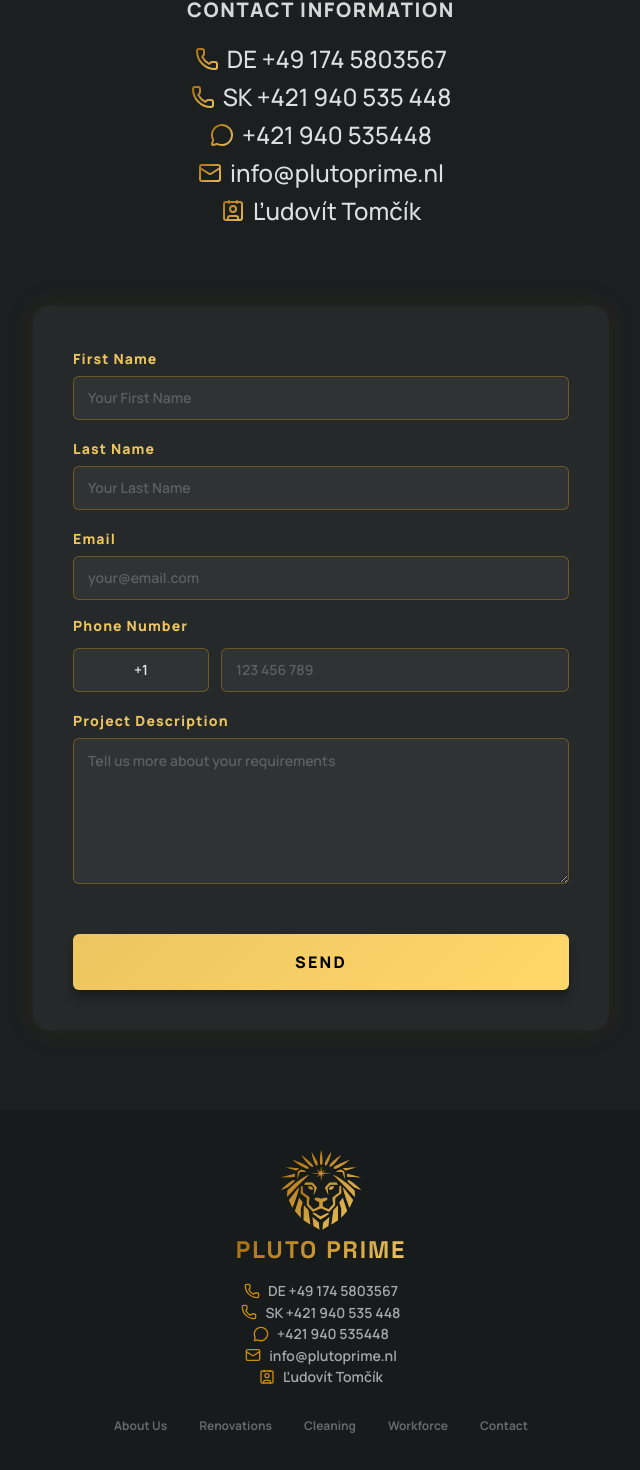
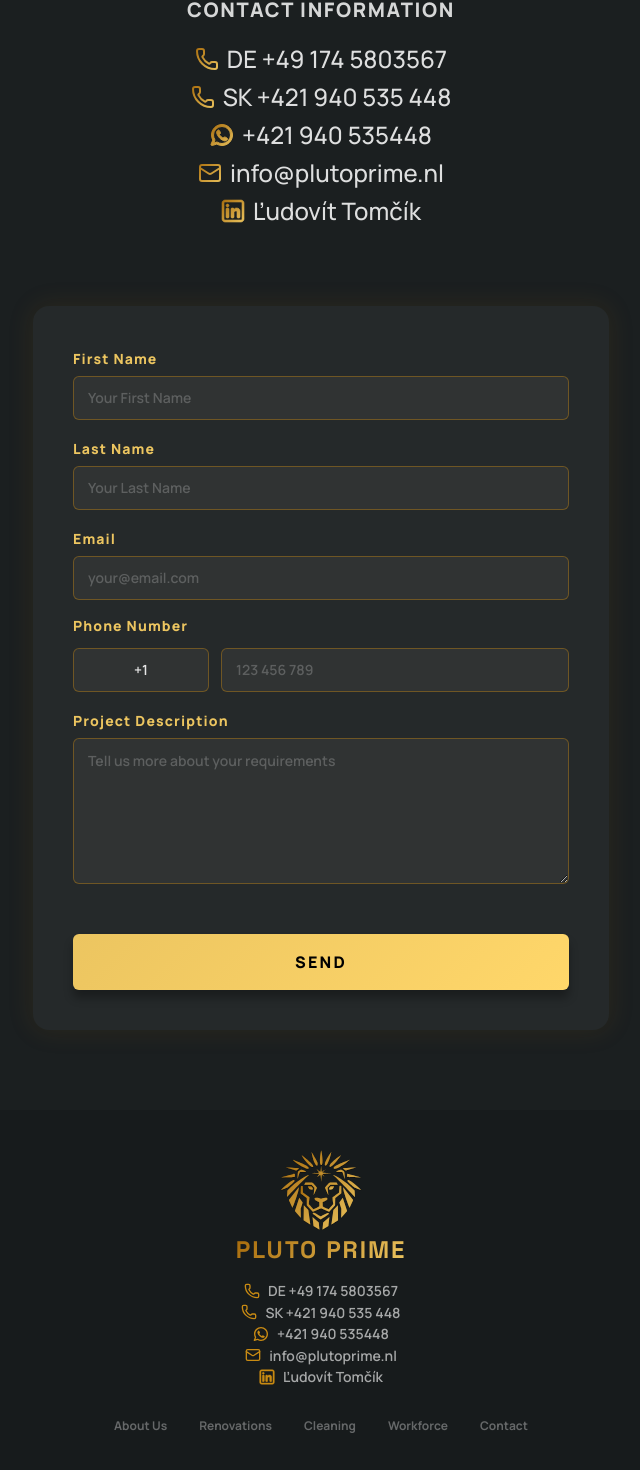
Before and after one commit to spreyo/pluto-prime, a Next.js app: page /contact in a window 1280 px wide. Shown: the part 577-2047 px from the top of the page, without its empty margins (319-959 px from the left). Built offline with nearby package versions, Linux system fonts and the light colour scheme; no server answers.

Commit message:
add gold color to icons

```diff
--- a/app/components/site-footer.tsx
+++ b/app/components/site-footer.tsx
@@ -2,7 +2,7 @@
 
 import Link from "next/link";
 import { usePathname } from "next/navigation";
-import { Contact, Mail, MessageCircle, Phone } from "lucide-react";
+import { Mail, Phone } from "lucide-react";
 import LionMark from "./lion-mark";
 import { space_grotesk } from "@/fonts";
 import { getLocaleFromPathname, localizeHref } from "@/i18n";
@@ -48,7 +48,15 @@
             href="https://wa.me/421940535448"
             className="flex items-center justify-center gap-2 transition hover:text-[#f0c86d]"
           >
-            <MessageCircle className="h-4 w-4 text-[#c98b13]" />
+            <svg className="h-4 w-4 shrink-0 text-[#c98b13]" xmlns="http://www.w3.org/2000/svg" fill="none" viewBox="0 0 24 24">
+                              <path
+                                id="SVGRepo_iconCarrier"
+                                fill="currentColor"
+                                fillRule="evenodd"
+                                d="M3.5 12a8.5 8.5 0 1 1 8.5 8.5 8.46 8.46 0 0 1-4.542-1.314 1 1 0 0 0-.821-.113l-2.88.859 1.085-2.537a1 1 0 0 0-.07-.92A8.46 8.46 0 0 1 3.5 12M12 1.5C6.201 1.5 1.5 6.201 1.5 12c0 1.838.473 3.568 1.305 5.073L1.08 21.107a1 1 0 0 0 1.206 1.351l4.5-1.342A10.46 10.46 0 0 0 12 22.5c5.799 0 10.5-4.701 10.5-10.5S17.799 1.5 12 1.5m2.293 12.682-1.315.926A9.3 9.3 0 0 1 11 13.585a10.2 10.2 0 0 1-1.624-2.114l.835-.709a1 1 0 0 0 .236-1.232l-1.064-2a1 1 0 0 0-1.54-.283l-.316.275c-.759.662-1.208 1.75-.836 2.852A12.05 12.05 0 0 0 9.586 15c1.813 1.813 3.655 2.528 4.733 2.805.868.223 1.689-.076 2.268-.548l.591-.482a1 1 0 0 0-.12-1.634l-1.678-1a1 1 0 0 0-1.088.041"
+                                clipRule="evenodd"
+                              ></path>
+                            </svg>
             {dictionary.footer.contactItems.whatsapp}
           </a>
           <a
@@ -58,10 +66,10 @@
             <Mail className="h-4 w-4 text-[#c98b13]" />
             {dictionary.footer.contactItems.email}
           </a>
-          <span className="flex items-center justify-center gap-2">
-            <Contact className="h-4 w-4 text-[#c98b13]" />
+          <a href="https://www.linkedin.com/public-profile/settings?lipi=urn%3Ali%3Apage%3Ad_flagship3_profile_self_edit_contact-info%3B91WJlo7MT%2FCUuWzYUFKUTw%3D%3D" className="flex items-center justify-center gap-2 transition hover:text-[#f0c86d]">
+            <svg className="h-4 w-4 text-[#c98b13]" viewBox="0 0 24 24" fill="none" xmlns="http://www.w3.org/2000/svg" stroke="currentColor" strokeWidth="0.6"><g id="SVGRepo_bgCarrier" strokeWidth="0"></g><g id="SVGRepo_tracerCarrier" strokeLinecap="round" strokeLinejoin="round"></g><g id="SVGRepo_iconCarrier"> <path d="M6.5 8C7.32843 8 8 7.32843 8 6.5C8 5.67157 7.32843 5 6.5 5C5.67157 5 5 5.67157 5 6.5C5 7.32843 5.67157 8 6.5 8Z" fill="currentColor"></path> <path d="M5 10C5 9.44772 5.44772 9 6 9H7C7.55228 9 8 9.44771 8 10V18C8 18.5523 7.55228 19 7 19H6C5.44772 19 5 18.5523 5 18V10Z" fill="currentColor"></path> <path d="M11 19H12C12.5523 19 13 18.5523 13 18V13.5C13 12 16 11 16 13V18.0004C16 18.5527 16.4477 19 17 19H18C18.5523 19 19 18.5523 19 18V12C19 10 17.5 9 15.5 9C13.5 9 13 10.5 13 10.5V10C13 9.44771 12.5523 9 12 9H11C10.4477 9 10 9.44772 10 10V18C10 18.5523 10.4477 19 11 19Z" fill="currentColor"></path> <path fillRule="evenodd" clipRule="evenodd" d="M20 1C21.6569 1 23 2.34315 23 4V20C23 21.6569 21.6569 23 20 23H4C2.34315 23 1 21.6569 1 20V4C1 2.34315 2.34315 1 4 1H20ZM20 3C20.5523 3 21 3.44772 21 4V20C21 20.5523 20.5523 21 20 21H4C3.44772 21 3 20.5523 3 20V4C3 3.44772 3.44772 3 4 3H20Z" fill="currentColor"></path> </g></svg>
             {dictionary.footer.contactItems.linkedin}
-          </span>
+          </a>
         </div>
 
         <nav className="mt-8 grid grid-cols-3 gap-x-6 gap-y-4 text-xs font-bold text-white/34 sm:flex sm:flex-wrap sm:justify-center sm:gap-x-8">
--- a/app/contact/contact-form.tsx
+++ b/app/contact/contact-form.tsx
@@ -66,7 +66,7 @@
   const [clientErrorCode, setClientErrorCode] =
     useState<ContactFormStatusCode>("idle");
   const contactEndpoint =
-    process.env.NEXT_PUBLIC_CONTACT_ENDPOINT || "/api/contact";
+    process.env.NEXT_PUBLIC_CONTACT_ENDPOINT!;
   const statusMessage =
     clientErrorCode !== "idle"
       ? form.status[clientErrorCode]
@@ -97,7 +97,7 @@
       const response = await fetch(contactEndpoint, {
         method: "POST",
         headers: {
-          "Content-Type": "application/json",
+          "Content-Type":   "application/json",
         },
         body: JSON.stringify(Object.fromEntries(formData)),
       });
--- a/app/contact/page.tsx
+++ b/app/contact/page.tsx
@@ -1,6 +1,6 @@
 
 import type { Metadata } from "next";
-import { Contact, Mail, MessageCircle, Phone } from "lucide-react";
+import { Mail, Phone } from "lucide-react";
 import { space_grotesk } from "@/fonts";
 import LionMark from "../components/lion-mark";
 import { ContactForm } from "./contact-form";
@@ -99,7 +99,16 @@
                 href="https://wa.me/421940535448"
                 className="flex items-center justify-center gap-2 transition hover:text-[#ECC560]"
               >
-                <MessageCircle className={`h-6 w-6 shrink-0 ${goldStroke}`} />
+                {/* <MessageCircle className={`h-6 w-6 shrink-0 ${goldStroke}`} /> */}
+                <svg className={`h-6 w-6 shrink-0 ${goldStroke}`} xmlns="http://www.w3.org/2000/svg" fill="none" viewBox="0 0 24 24">
+                  <path
+                    id="SVGRepo_iconCarrier"
+                    fill="url(#contact-gold-gradient)"
+                    fillRule="evenodd"
+                    d="M3.5 12a8.5 8.5 0 1 1 8.5 8.5 8.46 8.46 0 0 1-4.542-1.314 1 1 0 0 0-.821-.113l-2.88.859 1.085-2.537a1 1 0 0 0-.07-.92A8.46 8.46 0 0 1 3.5 12M12 1.5C6.201 1.5 1.5 6.201 1.5 12c0 1.838.473 3.568 1.305 5.073L1.08 21.107a1 1 0 0 0 1.206 1.351l4.5-1.342A10.46 10.46 0 0 0 12 22.5c5.799 0 10.5-4.701 10.5-10.5S17.799 1.5 12 1.5m2.293 12.682-1.315.926A9.3 9.3 0 0 1 11 13.585a10.2 10.2 0 0 1-1.624-2.114l.835-.709a1 1 0 0 0 .236-1.232l-1.064-2a1 1 0 0 0-1.54-.283l-.316.275c-.759.662-1.208 1.75-.836 2.852A12.05 12.05 0 0 0 9.586 15c1.813 1.813 3.655 2.528 4.733 2.805.868.223 1.689-.076 2.268-.548l.591-.482a1 1 0 0 0-.12-1.634l-1.678-1a1 1 0 0 0-1.088.041"
+                    clipRule="evenodd"
+                  ></path>
+                </svg>
                 {page.details.whatsapp}
               </a>
               <a
@@ -109,10 +118,10 @@
                 <Mail className={`h-6 w-6 shrink-0 ${goldStroke}`} />
                 {page.details.email}
               </a>
-              <span className="flex items-center justify-center gap-2">
-                <Contact className={`h-6 w-6 shrink-0 ${goldStroke}`} />
-                {page.details.linkedin}
-              </span>
+                <a href="https://www.linkedin.com/public-profile/settings?lipi=urn%3Ali%3Apage%3Ad_flagship3_profile_self_edit_contact-info%3B91WJlo7MT%2FCUuWzYUFKUTw%3D%3D" className="flex items-center justify-center gap-2 transition hover:text-[#f0c86d]">
+                  <svg className={`h-6 w-6 shrink-0 ${goldStroke}`} viewBox="0 0 24 24" fill="none" xmlns="http://www.w3.org/2000/svg" stroke="url(#contact-gold-gradient)" strokeWidth="0.6"><g id="SVGRepo_bgCarrier" strokeWidth="0"></g><g id="SVGRepo_tracerCarrier" strokeLinecap="round" strokeLinejoin="round"></g><g id="SVGRepo_iconCarrier"> <path d="M6.5 8C7.32843 8 8 7.32843 8 6.5C8 5.67157 7.32843 5 6.5 5C5.67157 5 5 5.67157 5 6.5C5 7.32843 5.67157 8 6.5 8Z" fill="url(#contact-gold-gradient)"></path> <path d="M5 10C5 9.44772 5.44772 9 6 9H7C7.55228 9 8 9.44771 8 10V18C8 18.5523 7.55228 19 7 19H6C5.44772 19 5 18.5523 5 18V10Z" fill="url(#contact-gold-gradient)"></path> <path d="M11 19H12C12.5523 19 13 18.5523 13 18V13.5C13 12 16 11 16 13V18.0004C16 18.5527 16.4477 19 17 19H18C18.5523 19 19 18.5523 19 18V12C19 10 17.5 9 15.5 9C13.5 9 13 10.5 13 10.5V10C13 9.44771 12.5523 9 12 9H11C10.4477 9 10 9.44772 10 10V18C10 18.5523 10.4477 19 11 19Z" fill="url(#contact-gold-gradient)"></path> <path fillRule="evenodd" clipRule="evenodd" d="M20 1C21.6569 1 23 2.34315 23 4V20C23 21.6569 21.6569 23 20 23H4C2.34315 23 1 21.6569 1 20V4C1 2.34315 2.34315 1 4 1H20ZM20 3C20.5523 3 21 3.44772 21 4V20C21 20.5523 20.5523 21 20 21H4C3.44772 21 3 20.5523 3 20V4C3 3.44772 3.44772 3 4 3H20Z" fill="url(#contact-gold-gradient)"></path> </g></svg>
+                  {page.details.linkedin}
+              </a>
             </div>
           </MotionHeroItem>
         </section>
```
